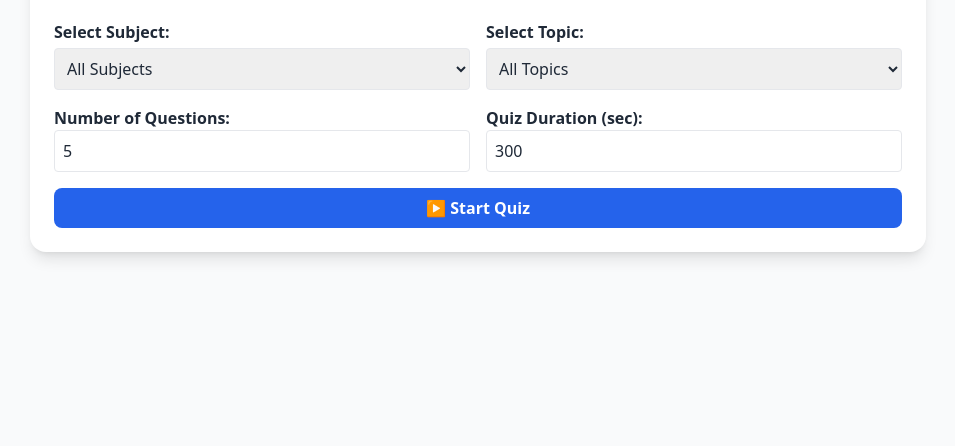
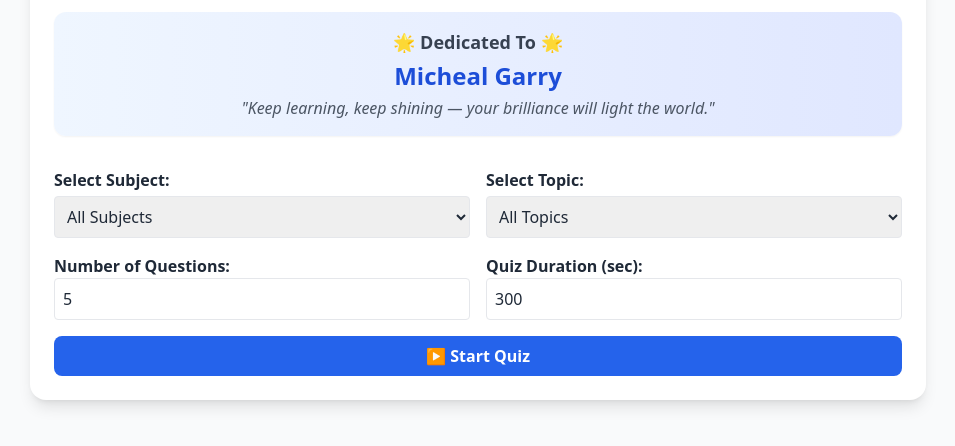
Before and after one commit to realnchatinfo-sys/practice.com, a plain HTML site: page index.html in a window 1280 px wide. Shown: the part 96-542 px from the top of the page, without its empty margins (162-1117 px from the left). Drawn offline with nearby package versions, Linux system fonts and the light colour scheme.

Commit message:
index.html

```diff
--- a/index.html
+++ b/index.html
@@ -1,4 +1,3 @@
-
 <!DOCTYPE html>
 <html lang="en">
 <head>
@@ -7,7 +6,6 @@
   <title>🎓 Math & Physics Practice App</title>
   <script src="https://cdn.tailwindcss.com"></script>
   <script>
-    // Only use \( ... \) for inline math — no $ signs.
     window.MathJax = {
       tex: { inlineMath: [['\\(', '\\)']] },
       svg: { fontCache: 'global' }
@@ -17,9 +15,29 @@
 </head>
 <body class="bg-gray-50 text-gray-800">
   <div class="max-w-4xl mx-auto my-8 p-6 bg-white rounded-2xl shadow-lg">
-    <h1 class="text-3xl font-bold text-center mb-6 text-blue-700">
+    <h1 class="text-3xl font-bold text-center mb-4 text-blue-700">
       🎓 Math & Physics Practice App
     </h1>
+
+    <!-- 🌟 Dedication Section -->
+    <div id="dedication" class="text-center mb-8 p-4 rounded-xl bg-gradient-to-r from-blue-50 to-indigo-100 shadow-sm animate-fadeIn">
+      <h3 class="text-lg font-semibold text-gray-700">🌟 Dedicated To 🌟</h3>
+      <h2 id="studentName" class="text-2xl font-bold text-blue-700 mt-1"></h2>
+      <p id="motivationQuote" class="italic text-gray-600 mt-1"></p>
+    </div>
+
+    <script>
+      // 🧠 Dedication Configuration
+      const dedication = {
+        studentName: "Micheal Garry", // 🔹 Change name here
+        quote: "Keep learning, keep shining — your brilliance will light the world." // 🔹 Change quote here
+      };
+
+      document.addEventListener("DOMContentLoaded", () => {
+        document.getElementById("studentName").textContent = dedication.studentName;
+        document.getElementById("motivationQuote").textContent = `"${dedication.quote}"`;
+      });
+    </script>
 
     <!-- Setup Area -->
     <section id="setup" class="space-y-4">
@@ -95,5 +113,13 @@
 
   <script src="data.js"></script>
   <script src="script.js"></script>
+
+  <style>
+    @keyframes fadeIn {
+      from { opacity: 0; transform: translateY(10px); }
+      to { opacity: 1; transform: translateY(0); }
+    }
+    .animate-fadeIn { animation: fadeIn 1.5s ease-in-out; }
+  </style>
 </body>
 </html>
```
